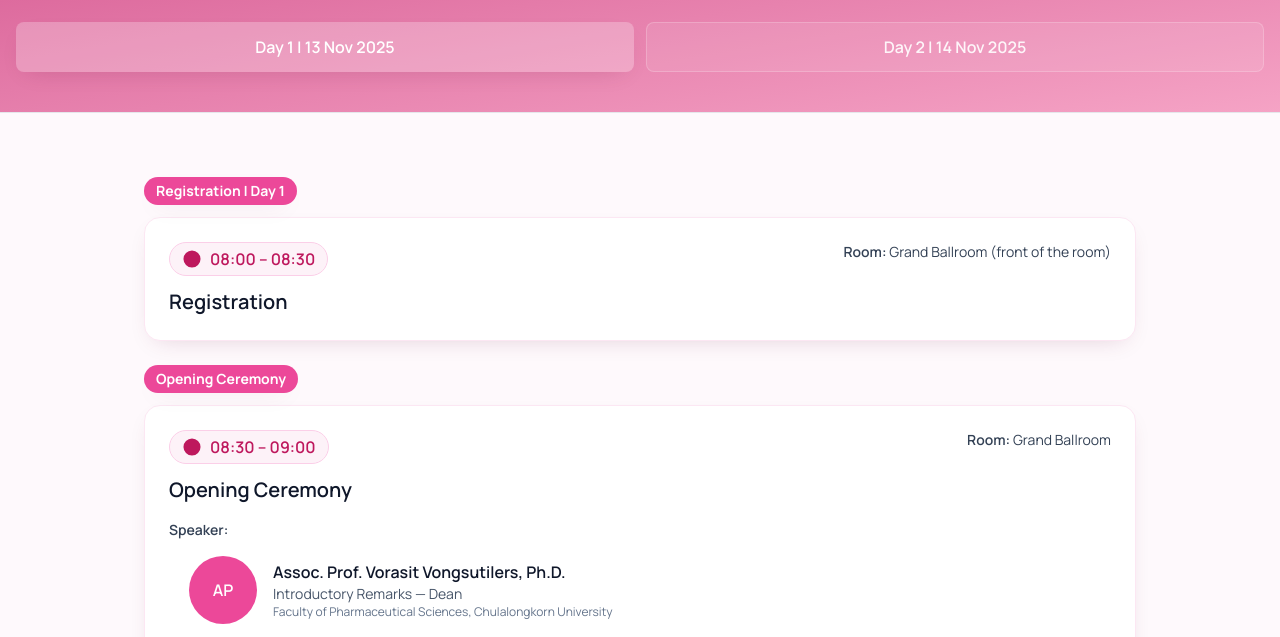
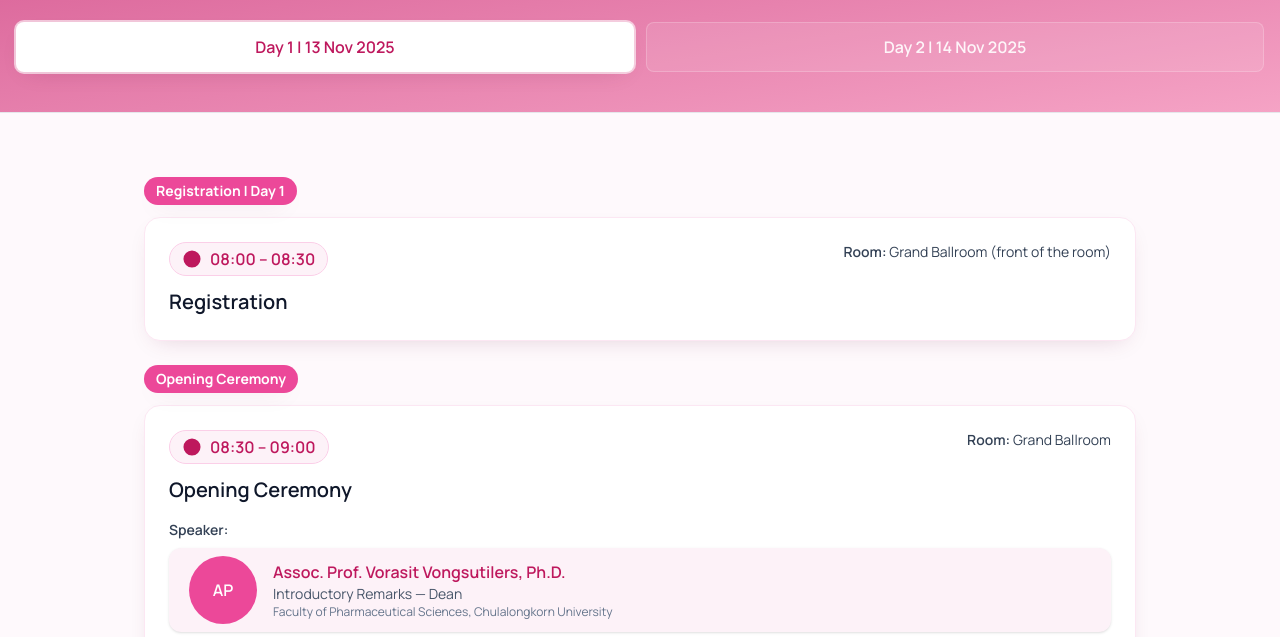
Before and after one commit to tookarunya/iamps40, a plain HTML site: page index.html in a window 1280 px wide. Shown: the part 162-799 px from the top of the page. Drawn offline with nearby package versions, Linux system fonts and the light colour scheme.

Commit message:
index.html

```diff
--- a/index.html
+++ b/index.html
@@ -104,24 +104,25 @@
     })();
 
     /* ====== Speaker item ====== */
-    function speakerItem(sp,i,idx){
-      const colorPool=["bg-pink-500","bg-rose-400","bg-fuchsia-400","bg-violet-400","bg-pink-400"];
-      const color=colorPool[(idx+i)%colorPool.length];
-      const src = sp.photo ? sp.photo : ''; // ระบุ './images/xxxxx.png' ใน data
-      const init = initialsOf(sp.name);
+    function speakerItem(sp, i, idx){
+  const initials = (sp.name||'').trim().split(/\s+/).map(x=>x[0]||'').slice(0,2).join('').toUpperCase();
+  const colorPool = ["bg-pink-500","bg-rose-400","bg-fuchsia-400","bg-violet-400","bg-pink-400"];
+  const color = colorPool[(idx+i)%colorPool.length];
+  const src = sp.photo ? sp.photo : '';
 
   return `
     <li>
-          <a href="#" class="group block px-4 md:px-5 py-2 rounded-xl transition hover:bg-pink-50 hover:shadow focus:bg-pink-50 focus:outline-none">
+      <!-- ทำเหมือน hover ตลอดเวลา: bg-pink-50 + shadow และ ring รูปเป็น 300 -->
+      <a href="#" class="group block px-4 md:px-5 py-2 rounded-xl bg-pink-50 shadow hover:bg-pink-50 focus:bg-pink-50 focus:outline-none">
         <div class="flex items-center gap-4">
           <span class="relative inline-block shrink-0">
             <img src="${src}" alt="${sp.name||''}" loading="lazy"
-                     class="w-16 h-16 md:w-[68px] md:h-[68px] rounded-full object-cover ring-2 ring-pink-200 transition group-hover:ring-pink-300"
+                 class="w-16 h-16 md:w-[68px] md:h-[68px] rounded-full object-cover ring-2 ring-pink-300"
                  onerror="this.style.display='none'; this.nextElementSibling.style.display='grid';" />
-                <span class="w-16 h-16 md:w-[68px] md:h-[68px] rounded-full ${color} text-white text-base font-semibold place-items-center hidden">${init}</span>
+            <span class="w-16 h-16 md:w-[68px] md:h-[68px] rounded-full ${color} text-white text-base font-semibold place-items-center hidden">${initials}</span>
           </span>
           <div class="min-w-0">
-                <div class="text-slate-900 font-semibold group-hover:text-pink-700 transition">${sp.name||""}</div>
+            <div class="text-pink-700 font-semibold">${sp.name||""}</div>
             ${sp.title? `<div class="text-sm text-slate-600">${sp.title}</div>`:''}
             ${sp.aff?   `<div class="text-xs text-slate-500">${sp.aff}</div>`:''}
           </div>
@@ -250,9 +251,14 @@ function sessionCardSymp(s, idx, theme){
         ${panels}`;
     }
 
-    /* ===== Render ===== */
+// ปุ่มวัน: แยก active / inactive ชัดเจน
+const DAY_ACTIVE   = 'bg-white text-pink-700 shadow-soft ring-2 ring-white/60';
+const DAY_INACTIVE = 'bg-white/10 text-white/90 border border-white/20';
+
 function renderDay(day){
-      const wrap=$('#day-container'); wrap.innerHTML='';
+  const wrap = document.querySelector('#day-container');
+  wrap.innerHTML = '';
+
   day.phases.forEach(ph=>{
     if(ph.type==='allhands'){
       wrap.insertAdjacentHTML('beforeend', phaseHeader(ph.label, ph.badge||'All attendees'));
@@ -263,28 +269,30 @@ function sessionCardSymp(s, idx, theme){
     }
   });
 
-      // Tabs
-      const tabs=$$('.symp-tab',wrap), panels=$$('.symp-panel',wrap);
+  // Tabs (ห้องย่อย) — ไม่ต้อง auto scroll ลงไป panel
+  const tabs = [...wrap.querySelectorAll('.symp-tab')];
+  const panels = [...wrap.querySelectorAll('.symp-panel')];
   function openRoom(id){
     panels.forEach(p=>p.classList.add('hidden'));
-        $(`#panel-${id}`,wrap)?.classList.remove('hidden');
+    const target = wrap.querySelector(`#panel-${id}`);
+    if (target) target.classList.remove('hidden');
     tabs.forEach(b=>b.style.opacity=(b.dataset.room===id?'1':'.78'));
-        $(`#panel-${id}`,wrap)?.scrollIntoView({behavior:'smooth',block:'start'});
   }
   tabs.forEach(b=>b.addEventListener('click',()=>openRoom(b.dataset.room)));
   if(tabs.length) openRoom('GB1');
 
-      // Day tabs
-      $$('.day-tab').forEach(b=>{
-        const active=Number(b.dataset.day)===day.id;
-        b.className=`day-tab rounded-lg px-4 py-3 font-semibold transition focus:outline-none ${active?'bg-white/25 text-white shadow-soft hover:bg-white/30':'bg-white/10 text-white/90 border border-white/20 hover:bg-white/20'}`;
-        b.setAttribute('aria-pressed',active?'true':'false');
-        b.onclick=()=>renderById(Number(b.dataset.day));
+  // Day tabs — ทำให้ปุ่ม active เด่น
+  document.querySelectorAll('.day-tab').forEach(b=>{
+    const active = Number(b.dataset.day)===day.id;
+    b.className = `day-tab rounded-lg px-4 py-3 font-semibold transition focus:outline-none ${active? DAY_ACTIVE : DAY_INACTIVE}`;
+    b.setAttribute('aria-pressed', active ? 'true' : 'false');
+    b.onclick = ()=>renderById(Number(b.dataset.day));
   });
 
+  // เลิก auto-scroll ทุกกรณี (หัวเพจไม่เลื่อนหนี)
   wrap.style.scrollMarginTop='96px';
-      window.scrollTo({top:0,behavior:'smooth'});
 }
+
     function renderById(id){ renderDay(DAYS.find(d=>d.id===id)); }
     $$('.day-tab').forEach(btn=>btn.addEventListener('click',()=>renderById(Number(btn.dataset.day))));
 
```
Lines whose indentation alone changed are shown as unchanged.
